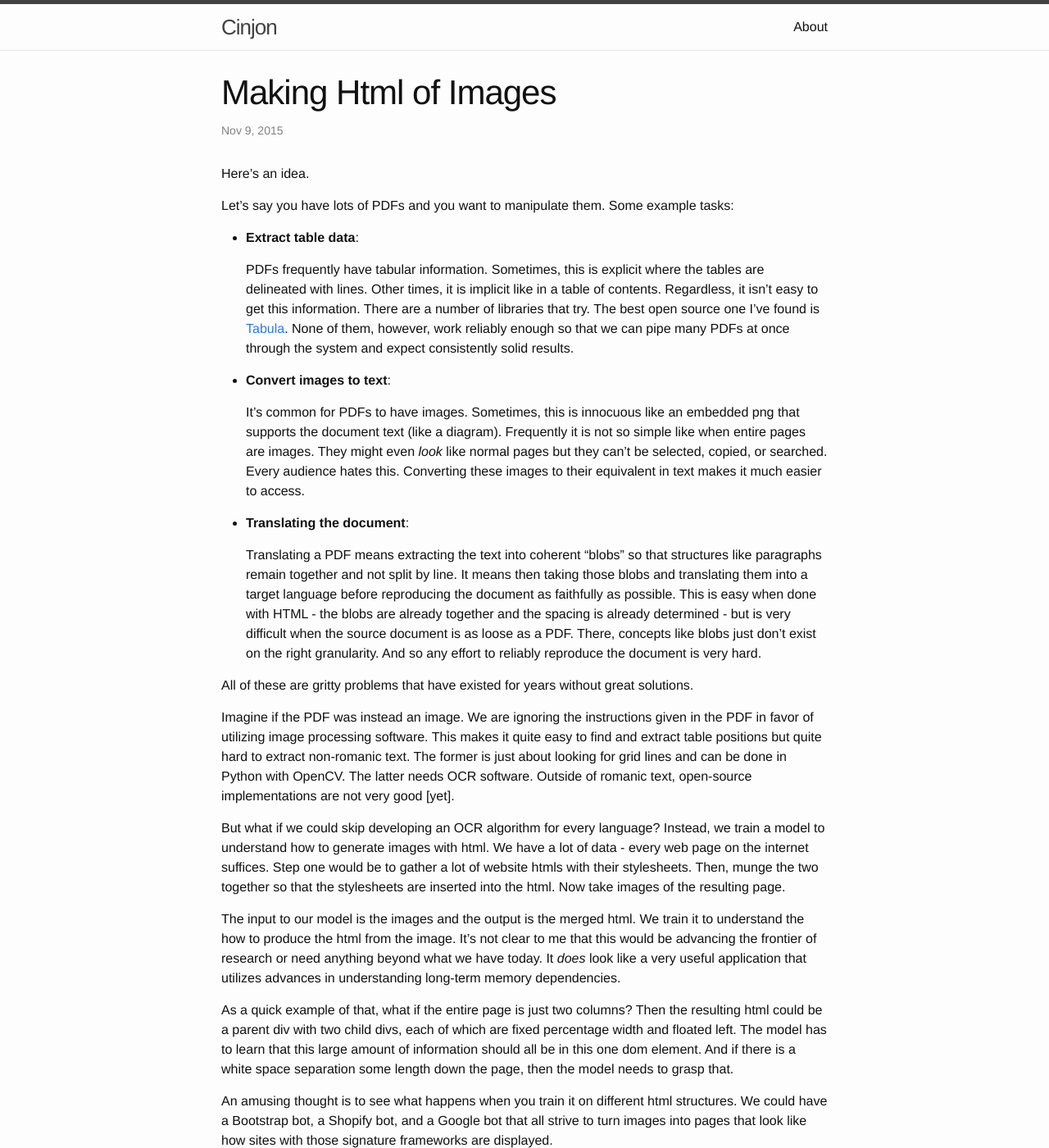
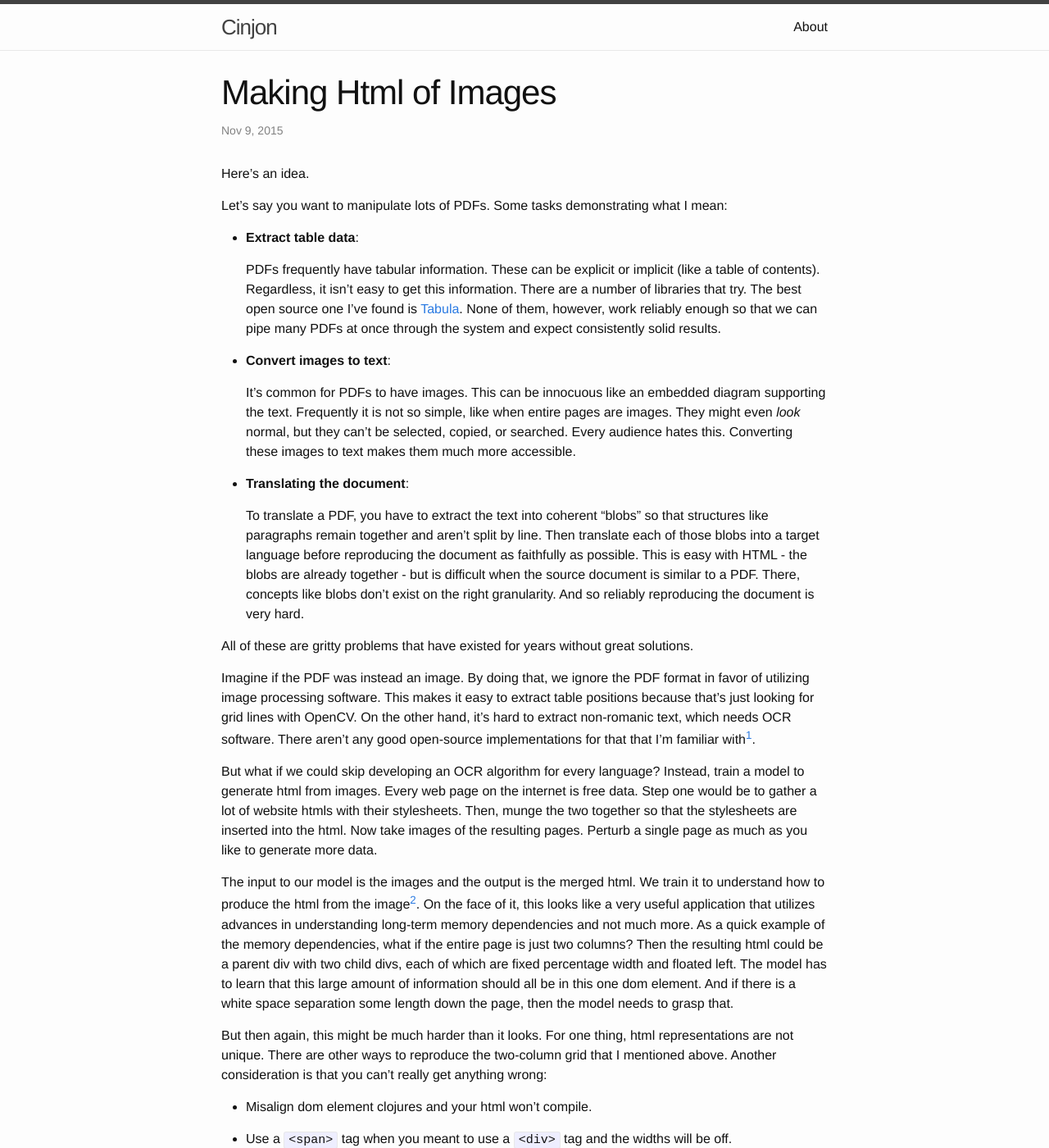
Before and after one commit to cinjon/cinjon.github.io, a Jekyll site: the page built from _posts/2015-11-09-html-from-images.md, in a window 1280 px wide and 1400 px high. Shown: the whole window at 82% size. Built offline with Jekyll 4.4.1, drawn with Linux system fonts in a browser that asks for light colours; some of the changed text lies outside the part shown.

Commit message:
update to post.

````diff
--- a/_posts/2015-11-09-html-from-images.md
+++ b/_posts/2015-11-09-html-from-images.md
@@ -7,28 +7,42 @@ tags: html,pdfs
 
 Here's an idea.
 
-Let's say you have lots of PDFs and you want to manipulate them. Some example tasks:
+Let's say you want to manipulate lots of PDFs. Some tasks demonstrating what I mean:
 
 - <b>Extract table data</b>:
 
-  PDFs frequently have tabular information. Sometimes, this is explicit where the tables are delineated with lines. Other times, it is implicit like in a table of contents. Regardless, it isn't easy to get this information. There are a number of libraries that try. The best open source one I've found is [Tabula](http://www.tabula.technology). None of them, however, work reliably enough so that we can pipe many PDFs at once through the system and expect consistently solid results.
+  PDFs frequently have tabular information. These can be explicit or implicit (like a table of contents). Regardless, it isn't easy to get this information. There are a number of libraries that try. The best open source one I've found is [Tabula](http://www.tabula.technology). None of them, however, work reliably enough so that we can pipe many PDFs at once through the system and expect consistently solid results.
 
 - <b>Convert images to text</b>:
 
-  It's common for PDFs to have images. Sometimes, this is innocuous like an embedded png that supports the document text (like a diagram). Frequently it is not so simple like when entire pages are images. They might even <i>look</i> like normal pages but they can't be selected, copied, or searched. Every audience hates this. Converting these images to their equivalent in text makes it much easier to access.
+  It's common for PDFs to have images. This can be innocuous like an embedded diagram supporting the text. Frequently it is not so simple, like when entire pages are images. They might even <i>look</i> normal, but they can't be selected, copied, or searched. Every audience hates this. Converting these images to text makes them much more accessible.
 
 - <b>Translating the document</b>:
 
-  Translating a PDF means extracting the text into coherent "blobs" so that structures like paragraphs remain together and not split by line. It means then taking those blobs and translating them into a target language before reproducing the document as faithfully as possible. This is easy when done with HTML - the blobs are already together and the spacing is already determined - but is very difficult when the source document is as loose as a PDF. There, concepts like blobs just don't exist on the right granularity. And so any effort to reliably reproduce the document is very hard.
+  To translate a PDF, you have to extract the text into coherent "blobs" so that structures like paragraphs remain together and aren't split by line. Then translate each of those blobs into a target language before reproducing the document as faithfully as possible. This is easy with HTML - the blobs are already together - but is difficult when the source document is similar to a PDF. There, concepts like blobs don't exist on the right granularity. And so reliably reproducing the document is very hard.
 
 All of these are gritty problems that have existed for years without great solutions.
 
-Imagine if the PDF was instead an image. We are ignoring the instructions given in the PDF in favor of utilizing image processing software. This makes it quite easy to find and extract table positions but quite hard to extract non-romanic text. The former is just about looking for grid lines and can be done in Python with OpenCV. The latter needs OCR software. Outside of romanic text, open-source implementations are not very good [yet].
+Imagine if the PDF was instead an image. By doing that, we ignore the PDF format in favor of utilizing image processing software. This makes it easy to extract table positions because that's just looking for grid lines with OpenCV. On the other hand, it's hard to extract non-romanic text, which needs OCR software. There aren't any good open-source implementations for that that I'm familiar with[^1].
 
-But what if we could skip developing an OCR algorithm for every language? Instead, we train a model to understand how to generate images with html. We have a lot of data - every web page on the internet suffices. Step one would be to gather a lot of website htmls with their stylesheets. Then, munge the two together so that the stylesheets are inserted into the html. Now take images of the resulting page.
+But what if we could skip developing an OCR algorithm for every language? Instead, train a model to generate html from images. Every web page on the internet is free data. Step one would be to gather a lot of website htmls with their stylesheets. Then, munge the two together so that the stylesheets are inserted into the html. Now take images of the resulting pages. Perturb a single page as much as you like to generate more data.
 
-The input to our model is the images and the output is the merged html. We train it to understand the how to produce the html from the image. It's not clear to me that this would be advancing the frontier of research or need anything beyond what we have today. It <i>does</i> look like a very useful application that utilizes advances in understanding long-term memory dependencies.
+The input to our model is the images and the output is the merged html. We train it to understand how to produce the html from the image[^2]. On the face of it, this looks like a very useful application that utilizes advances in understanding long-term memory dependencies and not much more. As a quick example of the memory dependencies, what if the entire page is just two columns? Then the resulting html could be a parent div with two child divs, each of which are fixed percentage width and floated left. The model has to learn that this large amount of information should all be in this one dom element. And if there is a white space separation some length down the page, then the model needs to grasp that.
 
-As a quick example of that, what if the entire page is just two columns? Then the resulting html could be a parent div with two child divs, each of which are fixed percentage width and floated left. The model has to learn that this large amount of information should all be in this one dom element. And if there is a white space separation some length down the page, then the model needs to grasp that.
+But then again, this might be much harder than it looks. For one thing, html representations are not unique. There are other ways to reproduce the two-column grid that I mentioned above. Another consideration is that you can't really get anything wrong:
 
-An amusing thought is to see what happens when you train it on different html structures. We could have a Bootstrap bot, a Shopify bot, and a Google bot that all strive to turn images into pages that look like how sites with those signature frameworks are displayed.
+- Misalign dom element clojures and your html won't compile.
+
+- Use a ```<span>``` tag when you meant to use a ```<div>``` tag and the widths will be off.
+
+- Fail to get the right number of cells for every row and the table is going to be wonky.
+
+The list continues. So why use html? Why not output absolute positioned characters and lines? This is closer to the OCR route and wouldn't depend on learning and remembering html over long sequences of text.
+
+I have two answers. The first is that we have an unbounded amount of html training data. You can also easily perturb an html document in countless ways and produce a different image each time. The second answer is that this is much more expressive and powerful! A working solution would resolve each of the examples above. The same isn't true for simpler approaches[^3].
+
+So ... <i>how</i> hard is this? It might be harder than machine translation. In both cases, there isn't an indempotent solution, the ordering matters a great deal, and the representations are different. Here, though, there is little credit for partial correctness - in MT, there is some. The length at which you have to remember dom elements is more than it is in sentence translation. And the representations may not even have the same embedding space. What I mean is that an English string and a German string can be reduced to approximately the same vector embedding. This is because they are closely related encodings of the same representation. Is that true of html describing a website and an image of the website?
+
+[^1]: The best one is still [Tesseract](). One that I'm seeing gain steam is [Ocropy](). If you know of any better, especially with open-source language packs, please do let me know!
+[^2]: An amusing thought is to see what happens when you train it on different html structures. We could have a Bootstrap bot, a Shopify bot, and a Google bot that all strive to turn images into pages that look like how sites with those signature frameworks are displayed.
+[^3]: They also aren't as elegant as the images -> html approach. That counts.
````
Also changed, not shown: _posts/2015-10-25-the-rules-of-the-game.md (+2 -2 lines), 3 other files.
